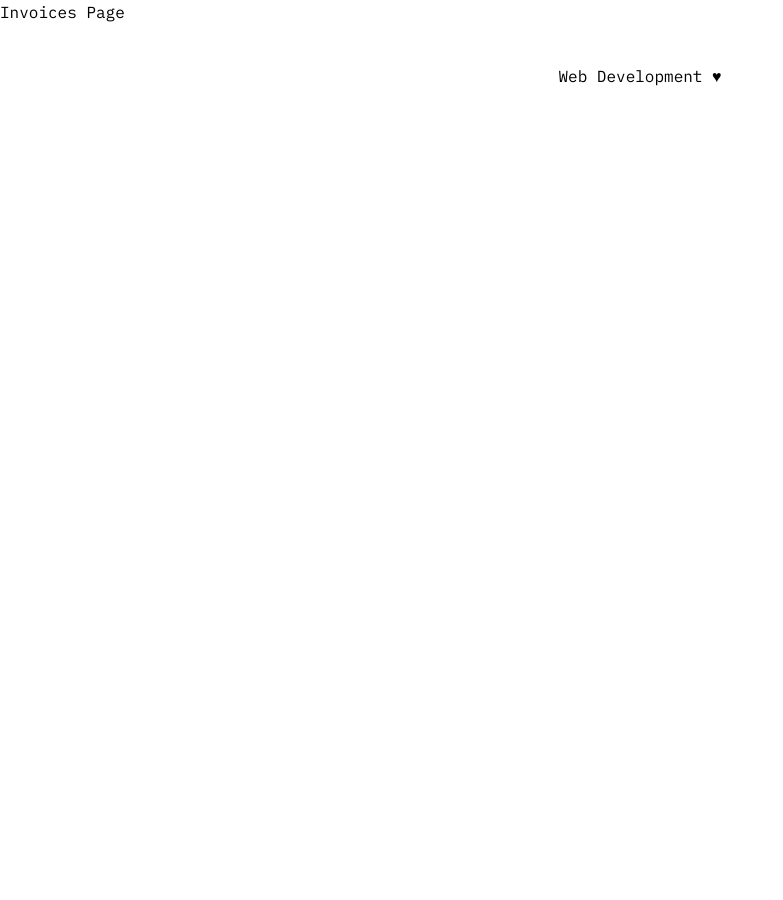
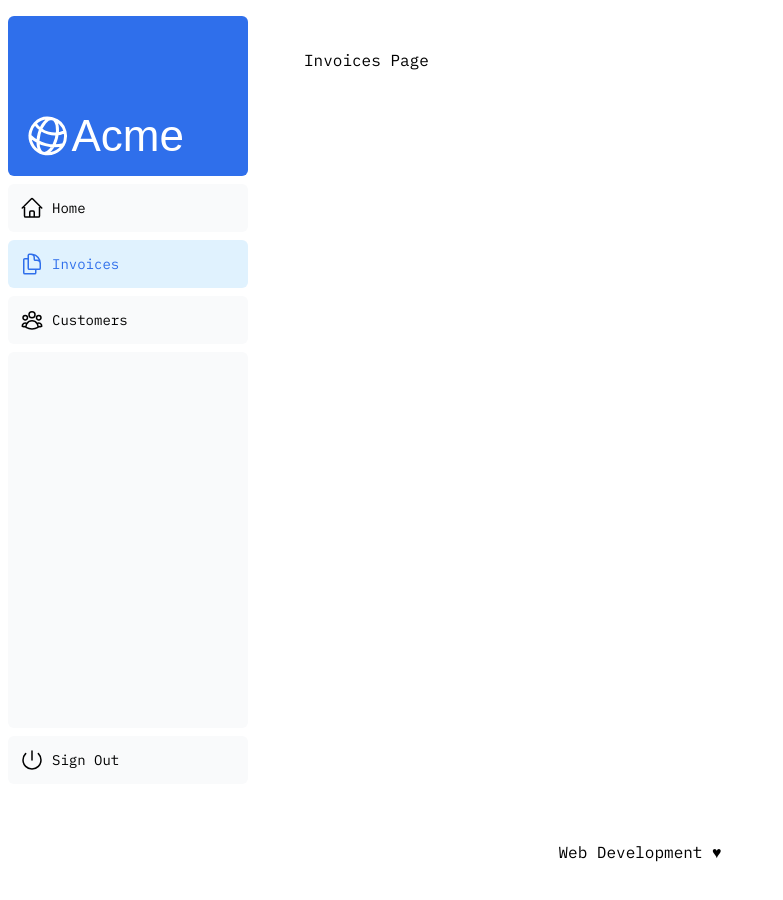
Before and after one commit to CarlosDanielBenitez/next-js-dashboard, a Next.js app: page /dashboard/invoices in a window 1280 px wide. Shown: the top 900 px of the page, without its empty margins (0-783 px from the left). Before the commit the page ends 800 px from the top, so only its background shows below. Built offline with nearby package versions, Linux system fonts and the light colour scheme; a web font is replaced by a local one.

Commit message:
Features: implement SideNav component in dashboard layout

```diff
--- /dev/null
+++ b/app/dashboard/layout.tsx
@@ -0,0 +1,19 @@
+import React from 'react';
+import SideNav from '../ui/dashboard/sidenav';
+
+type LayoutProps = {
+  children: React.ReactNode;
+};
+
+const Layout: React.FC<LayoutProps> = ({ children }) => {
+  return (
+    <div className="flex h-screen flex-col md:flex-row md:overflow-hidden">
+      <div className='w-full flex-none md:w-64'>
+        <SideNav />
+      </div>
+      <div className="flex-grow p-6 md:overflow-y-auto md:p-12">{children}</div>
+    </div>
+  );
+};
+
+export default Layout;
--- a/app/ui/dashboard/nav-links.tsx
+++ b/app/ui/dashboard/nav-links.tsx
@@ -1,8 +1,11 @@
+'use client'
 import {
   UserGroupIcon,
   HomeIcon,
   DocumentDuplicateIcon,
 } from '@heroicons/react/24/outline';
+import Link from 'next/link';
+import { usePathname } from 'next/navigation';
 
 // Map of links to display in the side navigation.
 // Depending on the size of the application, this would be stored in a database.
@@ -17,19 +20,22 @@ const links = [
 ];
 
 export default function NavLinks() {
+  const pathname = usePathname();
   return (
     <>
       {links.map((link) => {
         const LinkIcon = link.icon;
         return (
-          <a
+          <Link
             key={link.name}
             href={link.href}
-            className="flex h-[48px] grow items-center justify-center gap-2 rounded-md bg-gray-50 p-3 text-sm font-medium hover:bg-sky-100 hover:text-blue-600 md:flex-none md:justify-start md:p-2 md:px-3"
+            className={`flex h-[48px] grow items-center justify-center gap-2 rounded-md bg-gray-50 p-3 text-sm font-medium hover:bg-sky-100 hover:text-blue-600 md:flex-none md:justify-start md:p-2 md:px-3
+            ${pathname === link.href ? 'bg-sky-100 text-blue-600' : ''}
+            `}
           >
             <LinkIcon className="w-6" />
             <p className="hidden md:block">{link.name}</p>
-          </a>
+          </Link>
         );
       })}
     </>
```
